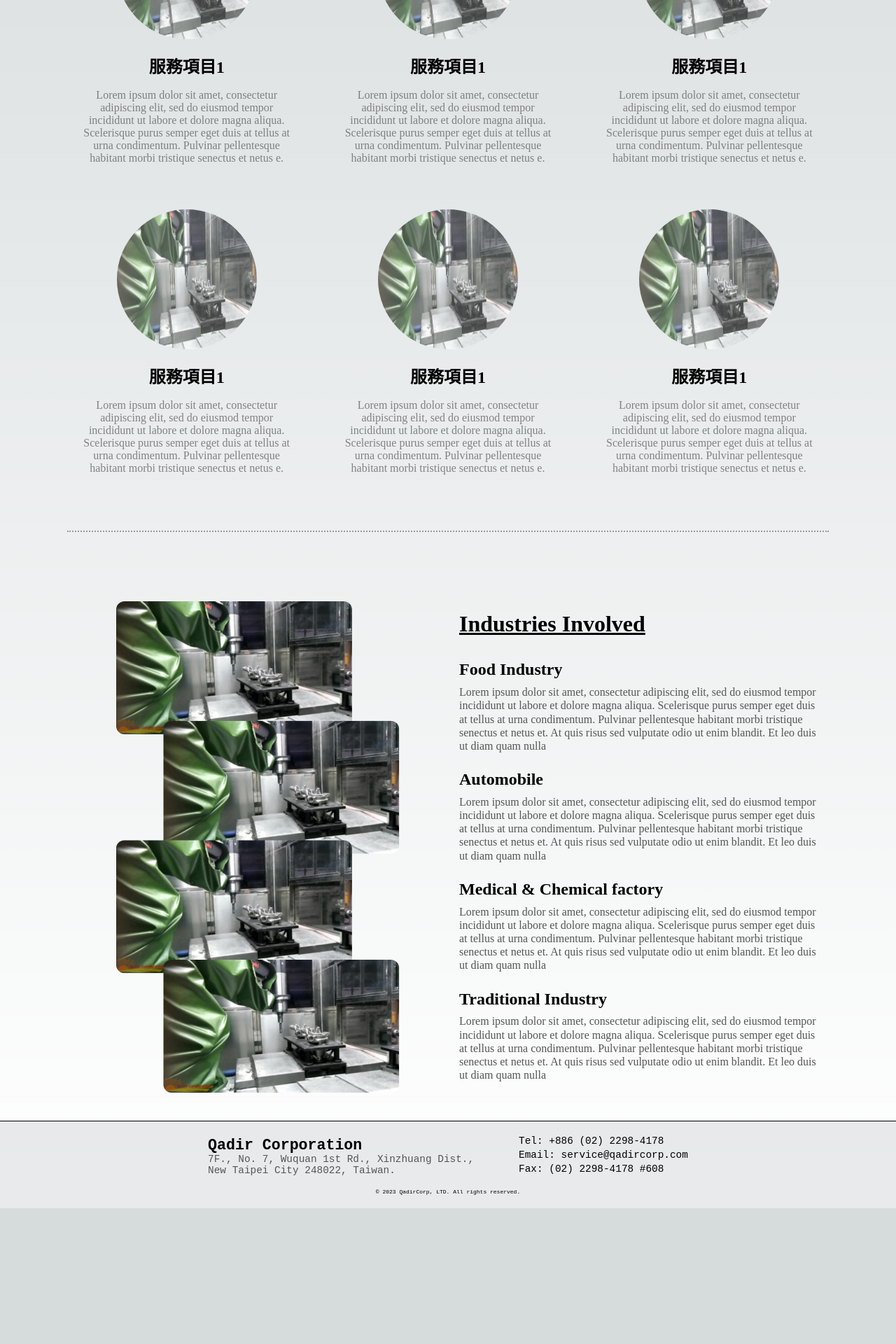
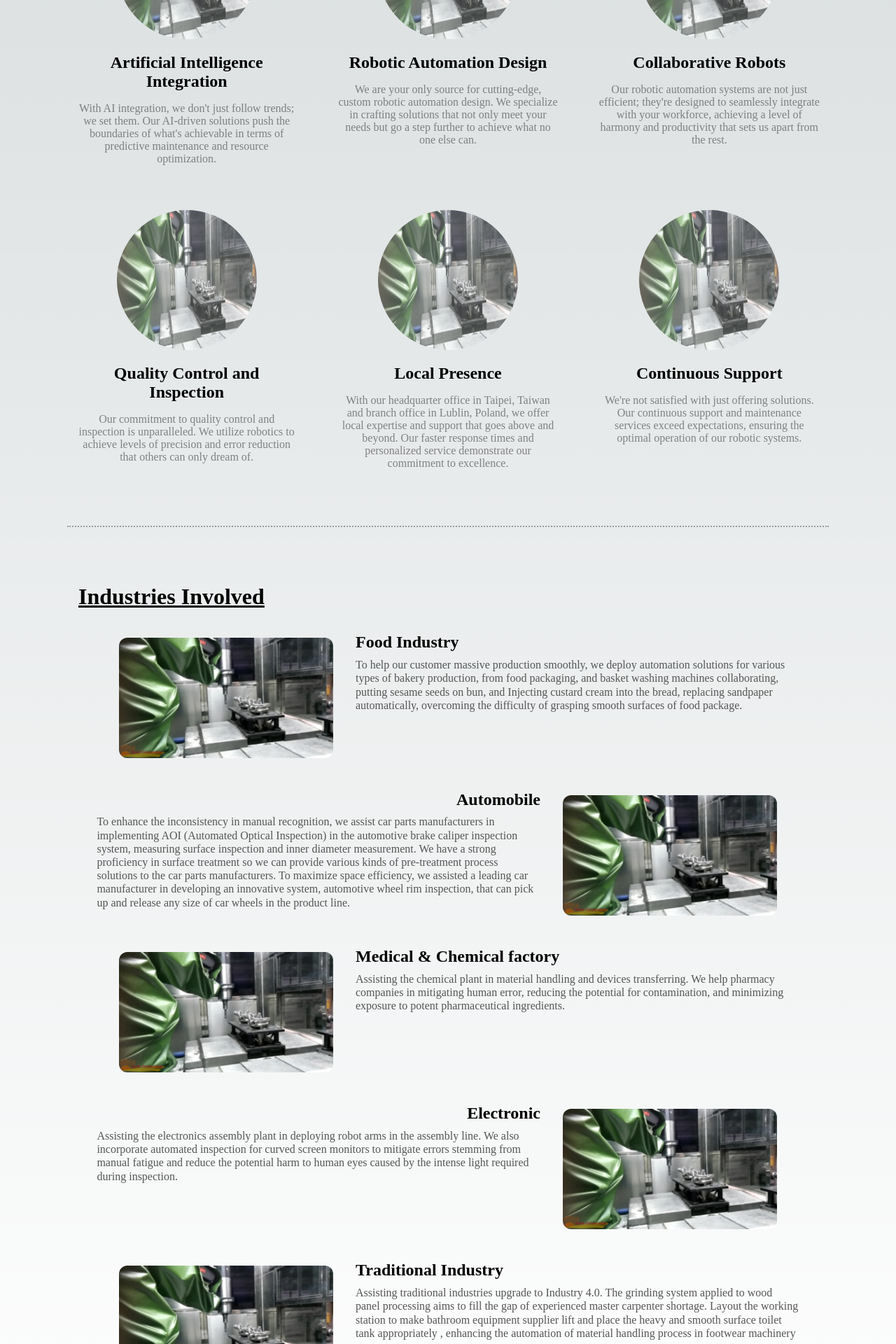
Before and after one commit to seantjjd4/qadir_website, a Next.js app: page /service in a window 1280 px wide. Shown: the part 480-2400 px from the top of the page at 70% size. Before the commit the page ends 2206 px from the top, so only its background shows below. Built offline with nearby package versions, Linux system fonts and the light colour scheme.

Commit message:
Add: real imformation

```diff
--- a/pages/about/member.js
+++ b/pages/about/member.js
@@ -29,7 +29,8 @@
                                 priority
                             />
                             <div className={styles.box}>
-                                <h2 className={styles.box_title}>{member.name}</h2>
+                                <h2 className={styles.box_name}>{member.name}</h2>
+                                <p className={styles.box_title}>{member.title}</p>
                                 <p className={styles.box_description}>{member.description}</p>
                             </div>
                         </div>
--- a/pages/service.js
+++ b/pages/service.js
@@ -19,12 +19,9 @@
                             height={150}
                             priority
                         />
-                        <h2 className={styles.service_title}>服務項目1</h2>
+                        <h2 className={styles.service_title}>Artificial Intelligence Integration</h2>
                         <p className={styles.service_description}>
-                            Lorem ipsum dolor sit amet, consectetur adipiscing elit,
-                            sed do eiusmod tempor incididunt ut labore et dolore magna aliqua.
-                            Scelerisque purus semper eget duis at tellus at urna condimentum.
-                            Pulvinar pellentesque habitant morbi tristique senectus et netus e.
+                        With AI integration, we don't just follow trends; we set them. Our AI-driven solutions push the boundaries of what's achievable in terms of predictive maintenance and resource optimization.
                         </p>
                     </div>
                     <div className={styles.box}>
@@ -35,12 +32,9 @@
                             height={150}
                             priority
                         />
-                        <h2 className={styles.service_title}>服務項目1</h2>
+                        <h2 className={styles.service_title}>Robotic Automation Design</h2>
                         <p className={styles.service_description}>
-                            Lorem ipsum dolor sit amet, consectetur adipiscing elit,
-                            sed do eiusmod tempor incididunt ut labore et dolore magna aliqua.
-                            Scelerisque purus semper eget duis at tellus at urna condimentum.
-                            Pulvinar pellentesque habitant morbi tristique senectus et netus e.
+                        We are your only source for cutting-edge, custom robotic automation design. We specialize in crafting solutions that not only meet your needs but go a step further to achieve what no one else can.
                         </p>
                     </div>
                     <div className={styles.box}>
@@ -51,12 +45,9 @@
                             height={150}
                             priority
                         />
-                        <h2 className={styles.service_title}>服務項目1</h2>
+                        <h2 className={styles.service_title}>Collaborative Robots</h2>
                         <p className={styles.service_description}>
-                            Lorem ipsum dolor sit amet, consectetur adipiscing elit,
-                            sed do eiusmod tempor incididunt ut labore et dolore magna aliqua.
-                            Scelerisque purus semper eget duis at tellus at urna condimentum.
-                            Pulvinar pellentesque habitant morbi tristique senectus et netus e.
+                        Our robotic automation systems are not just efficient; they're designed to seamlessly integrate with your workforce, achieving a level of harmony and productivity that sets us apart from the rest.
                         </p>
                     </div>
                     <div className={styles.box}>
@@ -67,12 +58,9 @@
                             height={150}
                             priority
                         />
-                        <h2 className={styles.service_title}>服務項目1</h2>
+                        <h2 className={styles.service_title}>Quality Control and Inspection</h2>
                         <p className={styles.service_description}>
-                            Lorem ipsum dolor sit amet, consectetur adipiscing elit,
-                            sed do eiusmod tempor incididunt ut labore et dolore magna aliqua.
-                            Scelerisque purus semper eget duis at tellus at urna condimentum.
-                            Pulvinar pellentesque habitant morbi tristique senectus et netus e.
+                        Our commitment to quality control and inspection is unparalleled. We utilize robotics to achieve levels of precision and error reduction that others can only dream of.
                         </p>
                     </div>
                     <div className={styles.box}>
@@ -83,12 +71,9 @@
                             height={150}
                             priority
                         />
-                        <h2 className={styles.service_title}>服務項目1</h2>
+                        <h2 className={styles.service_title}>Local Presence</h2>
                         <p className={styles.service_description}>
-                            Lorem ipsum dolor sit amet, consectetur adipiscing elit,
-                            sed do eiusmod tempor incididunt ut labore et dolore magna aliqua.
-                            Scelerisque purus semper eget duis at tellus at urna condimentum.
-                            Pulvinar pellentesque habitant morbi tristique senectus et netus e.
+                        With our headquarter office in Taipei, Taiwan and branch office in Lublin, Poland, we offer local expertise and support that goes above and beyond. Our faster response times and personalized service demonstrate our commitment to excellence.
                         </p>
                     </div>
                     <div className={styles.box}>
@@ -99,40 +84,18 @@
                             height={150}
                             priority
                         />
-                        <h2 className={styles.service_title}>服務項目1</h2>
+                        <h2 className={styles.service_title}>Continuous Support</h2>
                         <p className={styles.service_description}>
-                            Lorem ipsum dolor sit amet, consectetur adipiscing elit,
-                            sed do eiusmod tempor incididunt ut labore et dolore magna aliqua.
-                            Scelerisque purus semper eget duis at tellus at urna condimentum.
-                            Pulvinar pellentesque habitant morbi tristique senectus et netus e.
+                        We're not satisfied with just offering solutions. Our continuous support and maintenance services exceed expectations, ensuring the optimal operation of our robotic systems.
                         </p>
                     </div>
                 </div>
                 <div className={styles.horizonline}></div>
-                <div className={styles.area}>
-                    <div className={styles.img_area}>
-                        <Image className={`${styles.area_pic} ${styles.pic1}`}
-                            src="/case1.jpeg"
-                            alt="profile picture"
-                            width={150}
-                            height={150}
-                            priority
-                        />
-                        <Image className={`${styles.area_pic} ${styles.pic2}`}
-                            src="/case1.jpeg"
-                            alt="profile picture"
-                            width={150}
-                            height={150}
-                            priority
-                        />
-                        <Image className={`${styles.area_pic} ${styles.pic3}`}
-                            src="/case1.jpeg"
-                            alt="profile picture"
-                            width={150}
-                            height={150}
-                            priority
-                        />
-                        <Image className={`${styles.area_pic} ${styles.pic4}`}
+                    <div className={styles.industry_area}>
+                        <h2 className={styles.subtitle}>Industries Involved</h2>
+                        <div className={styles.area_box}>
+                            <div className={styles.industry_pic_area}>
+                                <Image className={styles.industry_pic}
                                     src="/case1.jpeg"
                                     alt="profile picture"
                                     width={150}
@@ -140,23 +103,70 @@
                                     priority
                                 />
                             </div>
-                    <div className={styles.content_area}>
-                        <h2 className={styles.subtitle}>Industries Involved</h2>
-                        <div className={styles.area_box}>
+
+                            <div className={styles.industry_content}>
                                 <h3 className={styles.area_title}>Food Industry</h3>
-                            <p className={styles.area_description}>Lorem ipsum dolor sit amet, consectetur adipiscing elit, sed do eiusmod tempor incididunt ut labore et dolore magna aliqua. Scelerisque purus semper eget duis at tellus at urna condimentum. Pulvinar pellentesque habitant morbi tristique senectus et netus et. At quis risus sed vulputate odio ut enim blandit. Et leo duis ut diam quam nulla</p>
+                                <p className={styles.area_description}>To help our customer massive production smoothly, we deploy automation solutions for various types of bakery production, from food packaging, and basket washing machines collaborating, putting sesame seeds on bun, and Injecting custard cream into the bread, replacing sandpaper automatically, overcoming the difficulty of grasping smooth surfaces of food package.</p>
+                            </div>
                         </div>
                         <div className={styles.area_box}>
-                            <h3 className={styles.area_title}>Automobile</h3>
-                            <p className={styles.area_description}>Lorem ipsum dolor sit amet, consectetur adipiscing elit, sed do eiusmod tempor incididunt ut labore et dolore magna aliqua. Scelerisque purus semper eget duis at tellus at urna condimentum. Pulvinar pellentesque habitant morbi tristique senectus et netus et. At quis risus sed vulputate odio ut enim blandit. Et leo duis ut diam quam nulla</p>
+                            <div className={styles.industry_content}>
+                                <h3 className={`${styles.area_title} ${styles.align_right}`}>Automobile</h3>
+                                <p className={styles.area_description}>To enhance the inconsistency in manual recognition, we assist car parts manufacturers in implementing AOI (Automated Optical Inspection) in the automotive brake caliper inspection system,  measuring surface inspection and inner diameter measurement. We have a strong proficiency in surface treatment so we can provide various kinds of pre-treatment process solutions to the car parts manufacturers.  To maximize space efficiency, we assisted a leading car manufacturer in developing an innovative system, automotive wheel rim inspection, that can pick up and release any size of car wheels in the product line.</p>
+                            </div>
+                            <div className={styles.industry_pic_area}>
+                                <Image className={styles.industry_pic}
+                                    src="/case1.jpeg"
+                                    alt="profile picture"
+                                    width={150}
+                                    height={150}
+                                    priority
+                                />
+                            </div>
                         </div>
                         <div className={styles.area_box}>
+                            <div className={styles.industry_pic_area}>
+                                <Image className={styles.industry_pic}
+                                    src="/case1.jpeg"
+                                    alt="profile picture"
+                                    width={150}
+                                    height={150}
+                                    priority
+                                />
+                            </div>
+                            <div className={styles.industry_content}>
                                 <h3 className={styles.area_title}>Medical & Chemical factory</h3>
-                            <p className={styles.area_description}>Lorem ipsum dolor sit amet, consectetur adipiscing elit, sed do eiusmod tempor incididunt ut labore et dolore magna aliqua. Scelerisque purus semper eget duis at tellus at urna condimentum. Pulvinar pellentesque habitant morbi tristique senectus et netus et. At quis risus sed vulputate odio ut enim blandit. Et leo duis ut diam quam nulla</p>
+                                <p className={styles.area_description}>Assisting the chemical plant in material handling and devices transferring. We help pharmacy companies in mitigating human error, reducing the potential for contamination, and minimizing exposure to potent pharmaceutical ingredients.</p>
+                            </div>
                         </div>
                         <div className={styles.area_box}>
+                            <div className={styles.industry_content}>
+                                <h3 className={`${styles.area_title} ${styles.align_right}`}>Electronic</h3>
+                                <p className={styles.area_description}>Assisting the electronics assembly plant in deploying robot arms in the assembly line. We also incorporate automated inspection for curved screen monitors to mitigate errors stemming from manual fatigue and reduce the potential harm to human eyes caused by the intense light required during inspection.</p>
+                            </div>
+                            <div className={styles.industry_pic_area}>
+                                <Image className={styles.industry_pic}
+                                    src="/case1.jpeg"
+                                    alt="profile picture"
+                                    width={150}
+                                    height={150}
+                                    priority
+                                />
+                            </div>
+                        </div>
+                        <div className={styles.area_box}>
+                            <div className={styles.industry_pic_area}>
+                                <Image className={styles.industry_pic}
+                                    src="/case1.jpeg"
+                                    alt="profile picture"
+                                    width={150}
+                                    height={150}
+                                    priority
+                                />
+                            </div>
+                            <div className={styles.industry_content}>
                                 <h3 className={styles.area_title}>Traditional Industry</h3>
-                            <p className={styles.area_description}>Lorem ipsum dolor sit amet, consectetur adipiscing elit, sed do eiusmod tempor incididunt ut labore et dolore magna aliqua. Scelerisque purus semper eget duis at tellus at urna condimentum. Pulvinar pellentesque habitant morbi tristique senectus et netus et. At quis risus sed vulputate odio ut enim blandit. Et leo duis ut diam quam nulla</p>
+                                <p className={styles.area_description}>Assisting traditional industries upgrade to Industry 4.0. The grinding system applied to wood panel processing aims to fill the gap of experienced master carpenter shortage. Layout the working station to make bathroom equipment supplier lift and place the heavy and smooth surface toilet tank appropriately , enhancing the automation of material handling process in footwear machinery</p>
                             </div>
                         </div>
                     </div>
--- a/styles/Service.module.css
+++ b/styles/Service.module.css
@@ -60,57 +60,29 @@
     margin: 3rem 0;
 }
 
-.area {
-    display: flex;
-    flex-direction: row;
-    justify-content: center;
-    align-items: stretch;
-    flex-wrap: wrap;
-    width: 100%;
-    margin: 2rem 0;
-}
-
-.img_area {
-    width: 50%;
-    height: auto;
-    position: relative;
-}
-
-.area_pic {
-    position: absolute;
-    top: 0;
-    left: 50%;
-    width: auto;
-    height: 26%;
-    max-height: 210px;
-    max-width: 80%;
-    border-radius: var(--border-radius);
-}
-
-.pic1 {
-    transform: translate(-60%, 10%);
-}
-
-.pic2 {
-    transform: translate(-40%, 100%);
-}
-
-.pic3 {
-    transform: translate(-60%, 190%);
-}
-
-.pic4 {
-    transform: translate(-40%, 280%);
-}
-
-.content_area {
+.industry_area {
     display: flex;
     flex-direction: column;
     justify-content: flex-end;
     align-items: flex-start;
-    width: 50%;
+    width: 100%;
     padding: 1rem;
     line-height: 1.2;
+}
+
+.industry_pic_area {
+    width: 35%;
+    padding: 1rem 2rem;
+}
+
+.industry_pic {
+    width: 100%;
+    height: auto;
+    border-radius: var(--border-radius);
+}
+
+.industry_content {
+    width: 60%;
 }
 
 .subtitle {
@@ -121,7 +93,14 @@
 }
 
 .area_box {
+    display: flex;
+    flex-direction: row;
+    justify-content: center;
     padding: 0.5rem 0;
+}
+
+.align_right {
+    text-align: right;
 }
 
 .area_title {
@@ -135,7 +114,7 @@
 
 
 /* Mobile */
-@media (min-width: 501px) and (max-width: 700px) {
+@media (min-width: 501px) and (max-width: 1000px) {
     .main {
         padding: 0 3rem;
     }
@@ -148,45 +127,18 @@
         grid-template-columns: repeat(2, 1fr);
     }
 
-    .area {
-        display: flex;
-        flex-direction: column;
-        justify-content: center;
-        align-items: stretch;
-        flex-wrap: wrap;
+    .industry_area {
         width: 100%;
-        margin: 2rem 0;
+        padding: 0;
     }
 
-    .img_area {
-        width: 100%;
+    .industry_pic_area {
+        width: 50%;
+        padding: 1rem 2rem;
     }
 
-    .area_pic {
-        position: relative;
-        width: 100%;
-        height: auto;
-        border-radius: var(--border-radius);
-    }
-
-    .pic1 {
-        transform: translate(-50%, 0%);
-    }
-
-    .pic2 {
-        transform: translate(-50%, 0%);
-    }
-
-    .pic3 {
-        transform: translate(-50%, 0%);
-    }
-
-    .pic4 {
-        transform: translate(-50%, 0%);
-    }
-
-    .content_area {
-        width: 100%;
+    .industry_content {
+        width: 50%;
     }
 }
 
@@ -203,44 +155,25 @@
         grid-template-columns: repeat(1, 1fr);
     }
 
-    .area {
+    .industry_area {
+        width: 100%;
+        padding: 0;
+    }
+
+    .area_box {
         display: flex;
         flex-direction: column;
         justify-content: center;
-        align-items: stretch;
-        flex-wrap: wrap;
-        width: 100%;
-        margin: 2rem 0;
+        padding: 0.5rem 0;
     }
 
-    .img_area {
+    .industry_pic_area {
+        width: 100%;
+        padding: 1rem 2rem;
+    }
+
+    .industry_content {
         width: 100%;
     }
 
-    .area_pic {
-        position: relative;
-        width: 100%;
-        height: auto;
-        border-radius: var(--border-radius);
-    }
-
-    .pic1 {
-        transform: translate(-50%, 0%);
-    }
-
-    .pic2 {
-        transform: translate(-50%, 0%);
-    }
-
-    .pic3 {
-        transform: translate(-50%, 0%);
-    }
-
-    .pic4 {
-        transform: translate(-50%, 0%);
-    }
-
-    .content_area {
-        width: 100%;
-    }
 }
--- a/styles/about/Member.module.css
+++ b/styles/about/Member.module.css
@@ -37,6 +37,12 @@
     margin: 0 3rem;
 }
 
+.box_title {
+    color: gray;
+    font-style: italic;
+    margin: 0 0 1rem 0;
+}
+
 @media (max-width: 700px) {
     .main {
         padding: 0 3rem;
```
Also changed, not shown: data/memberData.js (+25 -18 lines). Lines whose indentation alone changed are shown as unchanged.
